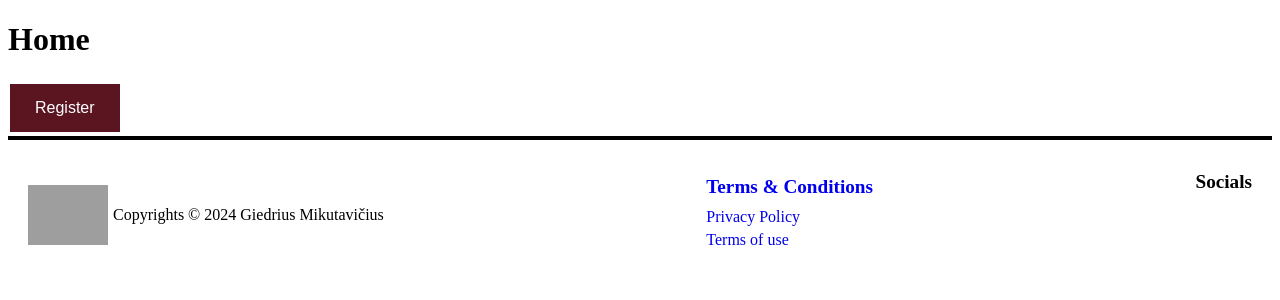
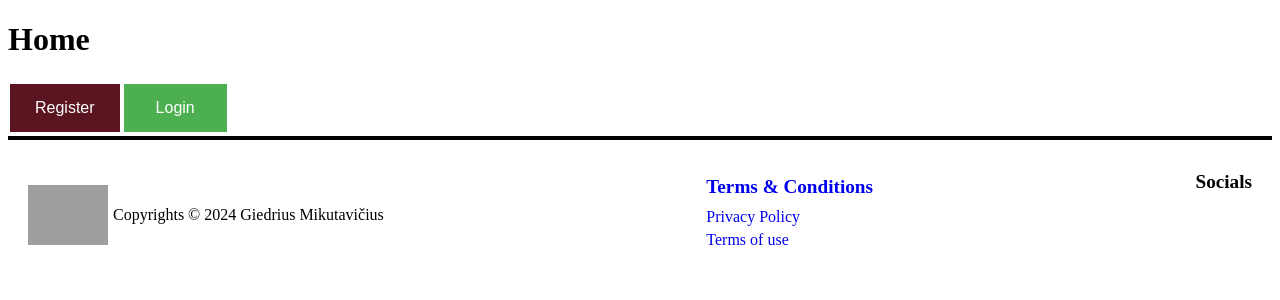
Before and after one commit to GiedriusMiku/Baigiamasis, a React (Create React App) app in the folder baigiamasis_darbas/: page / in a window 1280 px wide. Shown: the top 300 px of the page. Built offline with nearby package versions, Linux system fonts and the light colour scheme; grey boxes are pictures that could not be loaded.

Commit message:
Login form

```diff
--- a/baigiamasis_darbas/src/App.jsx
+++ b/baigiamasis_darbas/src/App.jsx
@@ -2,23 +2,43 @@ import React, { useState } from 'react';
 import { BrowserRouter as Router, Route, Routes } from 'react-router-dom';
 import Modal from 'react-modal';
 import RegButton from './components/pages/RegButton';
+import LoginButton from './components/pages/LoginButton';
+import Login from './components/pages/Login';
 import Footer from './components/UI/Footer';
 import Register from './components/pages/Register';
 import Home from './components/pages/Home';
 
-Modal.setAppElement('#root'); // replace '#root' with the id of your app's root element
+Modal.setAppElement('#root');
+
+const customStyles = {
+  content : {
+    top                   : '50%',
+    left                  : '50%',
+    right                 : 'auto',
+    bottom                : 'auto',
+    marginRight           : '-50%',
+    transform             : 'translate(-50%, -50%)',
+    width                 : '50%',
+    height                : '60%',
+  }
+};
 
 const App = () => {
   const [showForm, setShowForm] = useState(false);
+  const [showLoginForm, setShowLoginForm] = useState(false);
 
   return (
     <Router>
       <Routes>
-      <Route path="/" element={<Home />} />
+        <Route path="/" element={<Home />} />
       </Routes>
       <RegButton setShowForm={setShowForm} />
-      <Modal isOpen={showForm} onRequestClose={() => setShowForm(false)}>
+      <LoginButton setShowLogin={setShowLoginForm} />
+      <Modal isOpen={showForm} onRequestClose={() => setShowForm(false)} style={customStyles}>
         <Register />
+      </Modal>
+      <Modal isOpen={showLoginForm} onRequestClose={() => setShowLoginForm(false)} style={customStyles}>
+        <Login />
       </Modal>
       <Footer />
     </Router>
--- a/baigiamasis_darbas/src/components/pages/Login.jsx
+++ b/baigiamasis_darbas/src/components/pages/Login.jsx
@@ -1,9 +1,58 @@
+import React, { useState } from 'react';
+import styled from 'styled-components';
+
+const Form = styled.form`
+  max-width: 300px;
+  margin: 0 auto;
+  padding: 20px;
+  border: 1px solid #ddd;
+  border-radius: 5px;
+  background-color: #f9f9f9;
+`;
+
+const Input = styled.input`
+  width: 100%;
+  padding: 10px;
+  margin-bottom: 10px;
+  border: 1px solid #ccc;
+  border-radius: 3px;
+`;
+
+const Button = styled.button`
+  width: 100%;
+  padding: 10px;
+  background-color: #0074d9;
+  color: #fff;
+  border: none;
+  border-radius: 3px;
+  cursor: pointer;
+`;
+
 const Login = () => {
+  const [username, setUsername] = useState('');
+  const [password, setPassword] = useState('');
+
+  const handleSubmit = (event) => {
+    event.preventDefault();
+  };
+
   return (
-    <>
-
-    </>
-   );
-}
+    <Form onSubmit={handleSubmit}>
+      <Input
+        type="text"
+        placeholder="Username"
+        value={username}
+        onChange={(e) => setUsername(e.target.value)}
+      />
+      <Input
+        type="password"
+        placeholder="Password"
+        value={password}
+        onChange={(e) => setPassword(e.target.value)}
+      />
+      <Button type="submit">Login</Button>
+    </Form>
+  );
+};
 
 export default Login;
--- /dev/null
+++ b/baigiamasis_darbas/src/components/pages/LoginButton.jsx
@@ -0,0 +1,26 @@
+const LoginButton = ({ setShowLogin }) => {
+  const handleClick = () => {
+    setShowLogin(true);
+  };
+
+  const buttonStyle = {
+    backgroundColor: '#4CAF50',
+    border: 'none',
+    color: 'white',
+    padding: '15px 32px',
+    textAlign: 'center',
+    textDecoration: 'none',
+    display: 'inline-block',
+    fontSize: '16px',
+    margin: '4px 2px',
+    cursor: 'pointer',
+  };
+
+  return (
+    <button style={buttonStyle} onClick={handleClick}>
+      Login
+    </button>
+  );
+};
+
+export default LoginButton;
--- a/baigiamasis_darbas/src/components/pages/Register.jsx
+++ b/baigiamasis_darbas/src/components/pages/Register.jsx
@@ -1,5 +1,5 @@
 import React, { useState } from 'react';
-import styled from 'styled-components'; // Import styled-components
+import styled from 'styled-components';
 
 const Wrapper = styled.div`
   max-width: 400px;
@@ -58,7 +58,6 @@ const Register = () => {
 
   const handleSubmit = (e) => {
     e.preventDefault();
-    // Add your validation logic here
     console.log('Form submitted:', formData);
   };
 
```
